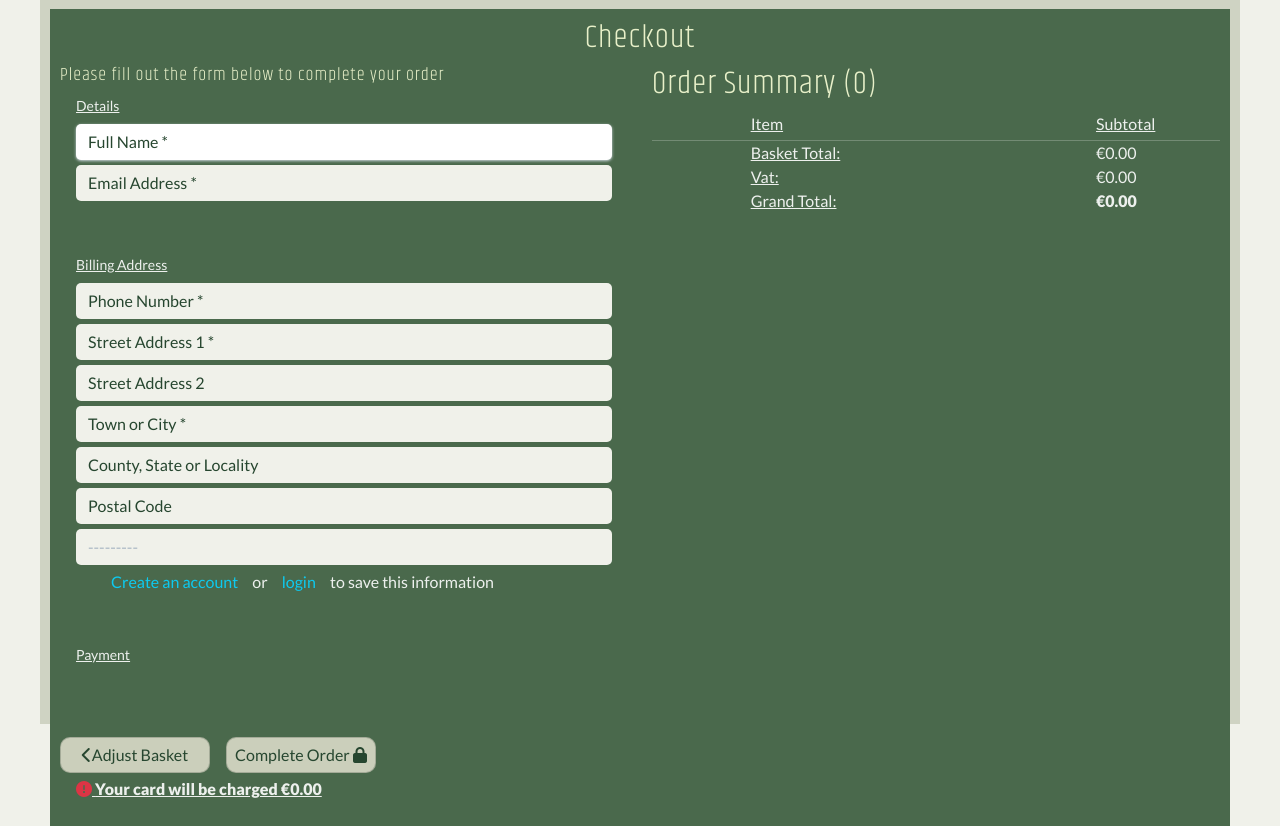
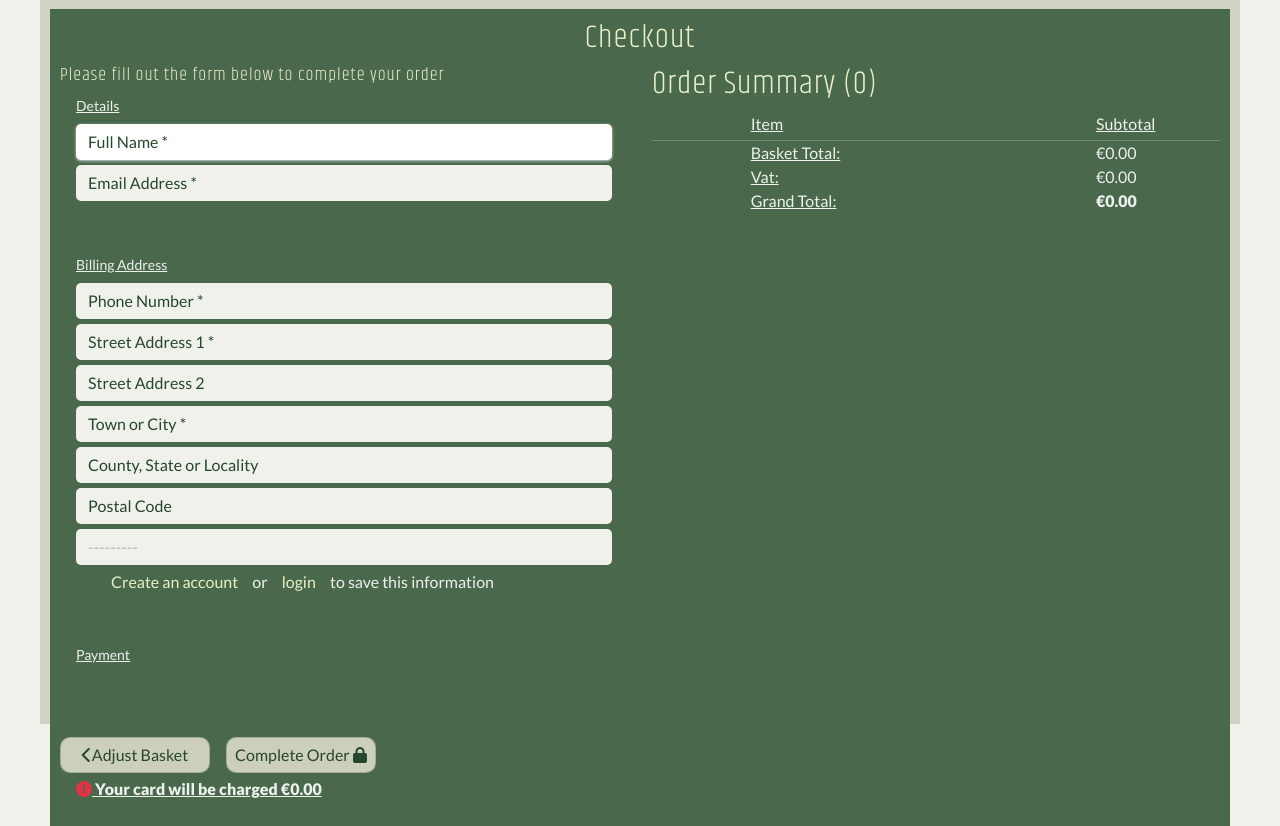
Before and after one commit to Stephen-J-Whitaker/wild-carbon, a Django app: template checkout/templates/checkout/checkout.html in a window 1280 px wide. Shown: the part 76-902 px from the top of the page. Run offline with Django 3.2, Linux system fonts and the light colour scheme; the template is opened without the code that fills it: values that come from a table or form of the project are taken from there, others are empty; some libraries are stand-ins or nearby versions.

Commit message:
STYLE: Update link colours in unregistered user checkout

```diff
--- a/checkout/templates/checkout/checkout.html
+++ b/checkout/templates/checkout/checkout.html
@@ -87,8 +87,8 @@
                                 <input class="form-check-input ml-2 mr-0" type="checkbox" id="id-save-info" name="save-info" checked>
                             {% else %}
                                 <label class="form-check-label" for="id-save-info">
-                                    <a class="text-info" href="{% url 'account_signup' %}">Create an account</a> or
-                                    <a class="text-info" href="{% url 'account_login' %}">login</a> to save this information
+                                    <a class="link" href="{% url 'account_signup' %}">Create an account</a> or
+                                    <a class="link" href="{% url 'account_login' %}">login</a> to save this information
                                 </label>
                             {% endif %}
                         </div>
```
